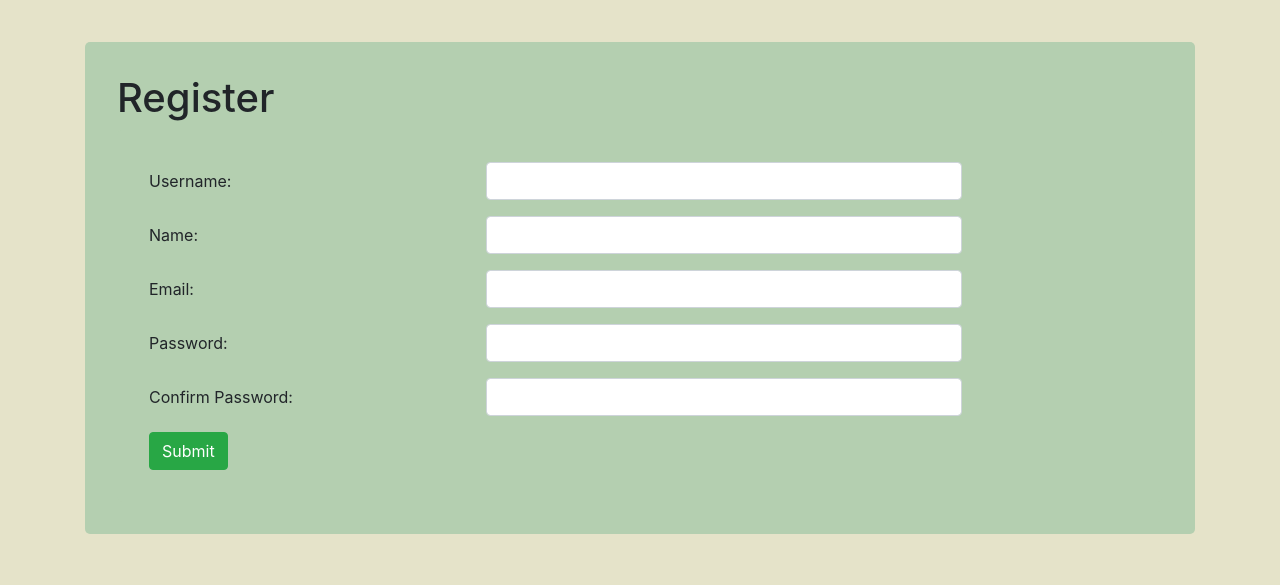
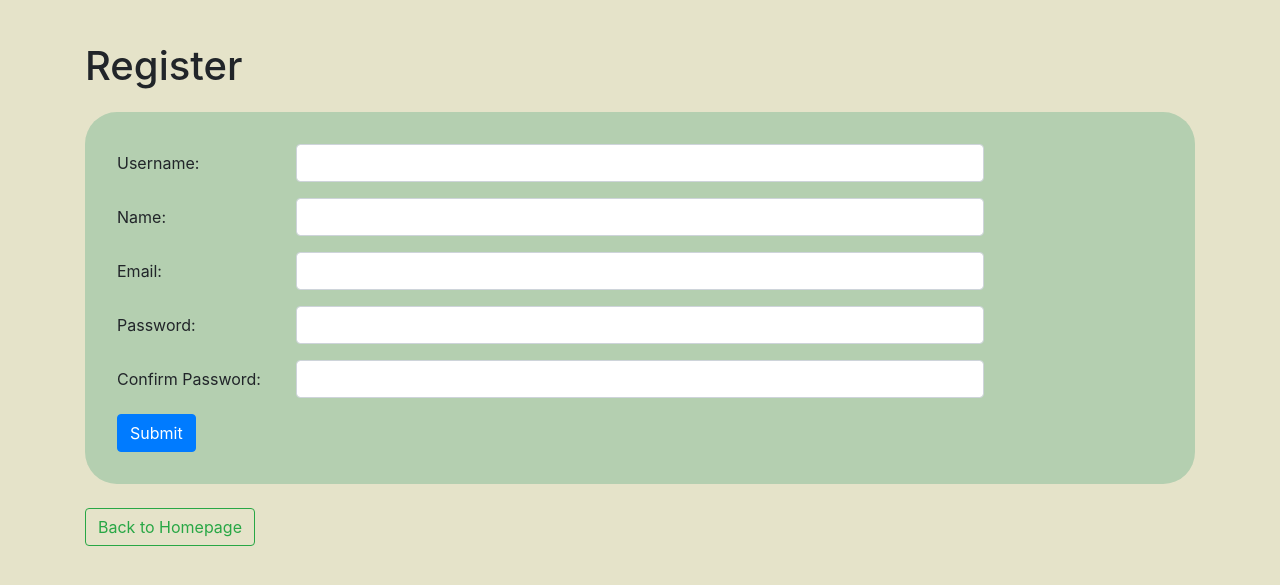
Before and after one commit to sdress/budgit_app, a Django app: page /register in a window 1280 px wide. Shown: the top 585 px of the page. Run offline with Django 3.2, Linux system fonts and the light colour scheme.

Commit message:
updating bootstrap styling

```diff
--- a/budgit_project/static/css/style.css
+++ b/budgit_project/static/css/style.css
@@ -22,23 +22,41 @@ body{
     background-color: #E5E3C9 !important;
 }
 
+.index-body{
+	background-image: url('pexels-coins.jpg');
+	width: 100%;
+	height: 100%;
+	background-position: center;
+	background-repeat: no-repeat;
+}
+
+.jumbotron-fluid{
+	background-color: #B4CFB0;
+	margin-top: 5%;
+	padding: 2%;
+	border-radius: 2em;
+}
+
 .navbar {
-    /* background-color: #94b49fb9;	 */
-	background-color: rebeccapurple;
+    background-color: #94b49f;
 	margin-bottom: 2%;
-	padding: 5%;
+	padding: 2% 5%;
 }
 
 .table-container{
 	background-color: #B4CFB0;
 	padding: 2em;
-	border-radius: 5px;
+	border-radius: 2em;
 }
 
-form, .reg-form, .login-form {
+form {
 	background-color: #B4CFB0;
 	padding: 2em;
-	border-radius: 5px;
+	border-radius: 2em;
+}
+
+.form-title{
+	margin-bottom: 2%;
 }
 
 .btn-span{
--- a/budgit_project/templates/reg_form.html
+++ b/budgit_project/templates/reg_form.html
@@ -22,43 +22,45 @@
     </div>
     <div class="container">
             <div class="reg-form">
-                <h1>Register</h1>
+                <h1 class="form-title">Register</h1>
                 <form action="{% url 'create_user' %}" method="post">
                     {% csrf_token %}
                     <input type="hidden" name="id">
                     <div class="form-group row">
-                        <label for="username" class="col-sm-4 col-form-label">Username: </label>
-                        <div class="col-sm-6">
+                        <label for="username" class="col-sm-2 col-form-label">Username: </label>
+                        <div class="col-sm-8">
                             <input type="text" name="username" class="form-control">
                         </div>
                     </div>
                     <div class="form-group row">
-                        <label for="name" class="col-sm-4 col-form-label">Name: </label>
-                        <div class="col-sm-6">
+                        <label for="name" class="col-sm-2 col-form-label">Name: </label>
+                        <div class="col-sm-8">
                             <input type="text" name="name" class="form-control">
                         </div>
                     </div>
                     <div class="form-group row">
-                        <label for="email" class="col-sm-4 col-form-label">Email: </label>
-                        <div class="col-sm-6">
+                        <label for="email" class="col-sm-2 col-form-label">Email: </label>
+                        <div class="col-sm-8">
                             <input type="text" name="email" class="form-control">
                         </div>
                     </div>
                     <div class="form-group row">
-                        <label for="password" class="col-sm-4 col-form-label">Password: </label>
-                        <div class="col-sm-6">
+                        <label for="password" class="col-sm-2 col-form-label">Password: </label>
+                        <div class="col-sm-8">
                             <input type="password" name="password" class="form-control">
                         </div>
                     </div>
                     <div class="form-group row">
-                        <label for="pass_confirm" class="col-sm-4 col-form-label">Confirm Password: </label>
-                        <div class="col-sm-6">
+                        <label for="pass_confirm" class="col-sm-2 col-form-label">Confirm Password: </label>
+                        <div class="col-sm-8">
                             <input type="password" name="pass_confirm" class="form-control">
                         </div>
                     </div>
-                    <input class="btn btn-success" type="submit"></input>
+                    <input class="btn btn-primary" type="submit"></input>
                 </form>
             </div>
+            <br>
+            <a href="{% url 'index' %}" class="btn btn-outline-success">Back to Homepage</a>
     </div>
 </body>
 </html>
```
Also changed, not shown: budgit_project/templates/index.html (+5 -5 lines), budgit_project/templates/login_form.html (+8 -8 lines), 1 other file.
